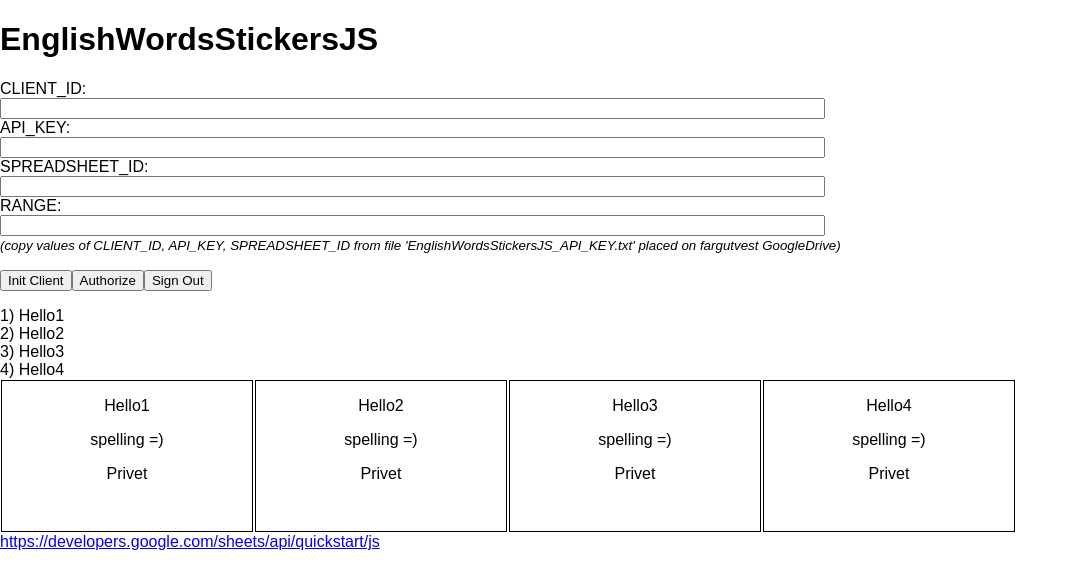
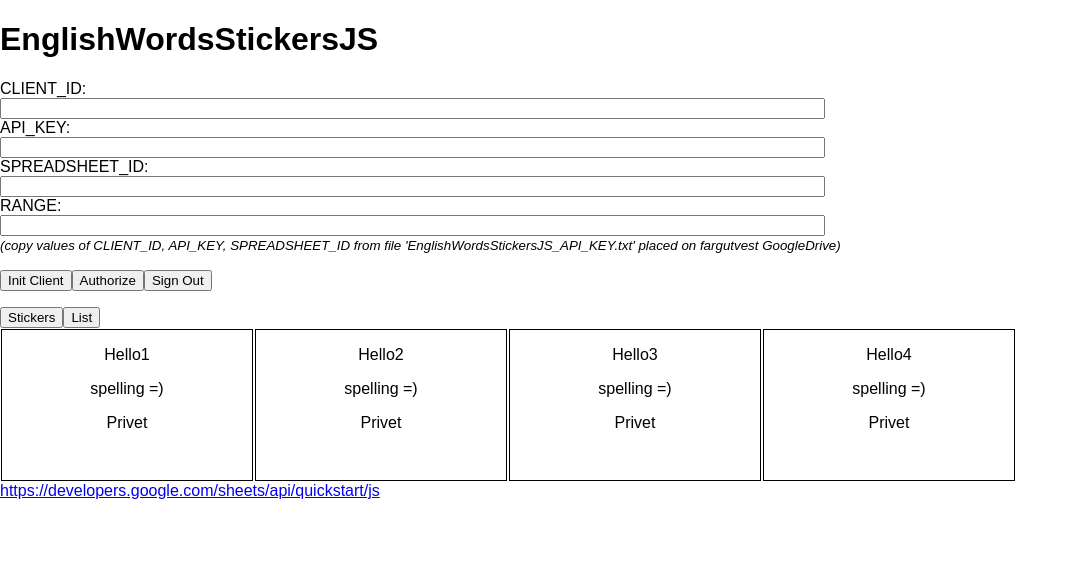
Before and after one commit to fargutvest/WordsStickers, a React (Create React App) app: page / in a window 1280 px wide. Shown: the top 588 px of the page, without its empty margins (0-1078 px from the left). Built offline with nearby package versions, Linux system fonts and the light colour scheme.

Commit message:
Placed Stickers and List views in Tabs.js component

```diff
--- a/src/App.js
+++ b/src/App.js
@@ -1,8 +1,8 @@
 import React, { Component } from 'react';
 import Urls from './Urls.js';
-import Stickers from './Stickers.js';
-import Credentials from './Credentials.js';
-import List from './List.js';
+import Credentials from './Credentials';
+
+import Tabs from './Tabs.js';
 import './App.css';
 
 class App extends Component {
@@ -42,8 +42,7 @@ updateShared(shared_value) {
     return (
   <div>
   <Credentials shared_var={this.state.shared_var} updateShared={this.updateShared}/>
-  <List shared_var={this.state.shared_var}/>
-	<Stickers shared_var={this.state.shared_var}/>
+  <Tabs shared_var={this.state.shared_var}/>
   <Urls/>
   </div>
     );
--- /dev/null
+++ b/src/Tabs.js
@@ -0,0 +1,36 @@
+import React, { Component } from 'react';
+import Stickers from './Stickers.js';
+import List from './List.js';
+
+class Tabs extends Component {
+    openPage(event) {
+        var i, tabcontent, tablinks;
+        tabcontent = document.getElementsByClassName("tabcontent");
+        for (i = 0; i < tabcontent.length; i++) {
+          tabcontent[i].style.display = "none";
+        }
+        tablinks = document.getElementsByClassName("tablink");
+        for (i = 0; i < tablinks.length; i++) {
+          tablinks[i].style.backgroundColor = "";
+        }
+        var elm = document.getElementById(event.currentTarget.name);
+        elm.style.display = "block";
+        elm.style.backgroundColor = "";
+      }
+    render() {
+      return (
+<div>
+
+<button className="tablink" name="Stickers" onClick={this.openPage}>Stickers</button>
+<button className="tablink" name="List" onClick={this.openPage}>List</button>
+<div id="Stickers" className="tabcontent">
+<Stickers  shared_var={this.props.shared_var}/>
+</div>
+<div id="List" className="tabcontent" style= {{display: 'none'}} >
+<List shared_var={this.props.shared_var}/>
+</div>
+</div>);
+    }
+  }
+
+export default Tabs;
```
